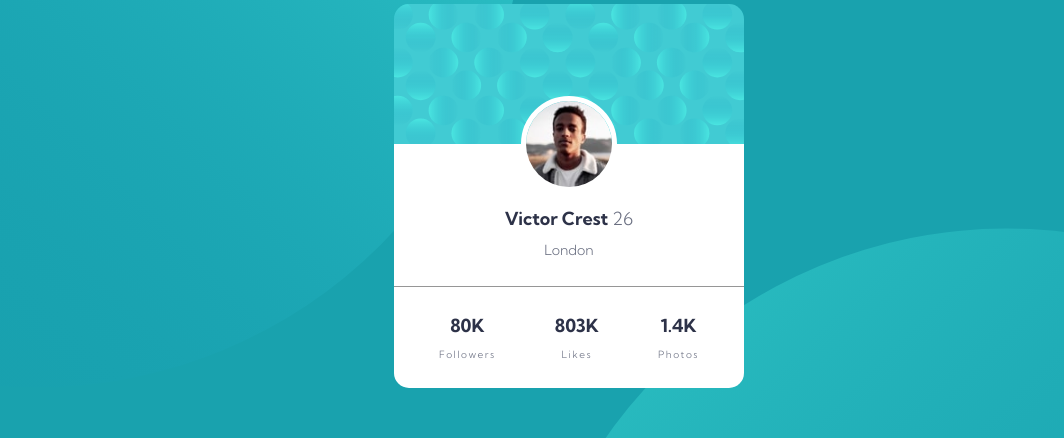
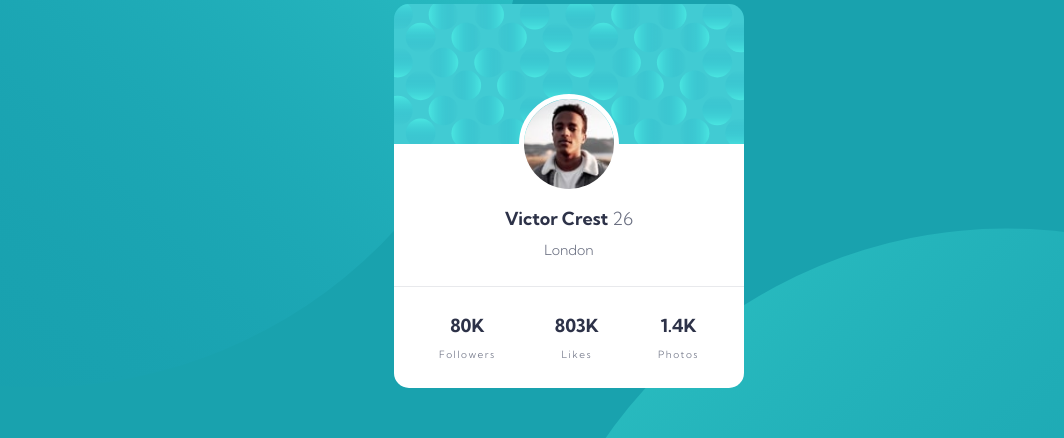
Before and after one commit to graficdoctor/profile-card-component, a plain HTML site: page index.html in a window 1280 px wide. Shown: the part 204-642 px from the top of the page, without its empty margins (71-1135 px from the left). Drawn offline with Linux system fonts and the light colour scheme.

Commit message:
color & image-size

```diff
--- a/css/styles.css
+++ b/css/styles.css
@@ -100,8 +100,8 @@ Layout
 .profile-card-image {
   position: absolute;
   top: 0;
-  width: 96px;
-  height: 96px;
+  width: 100px;
+  height: 100px;
   border-radius: 100%;
   border: 5px solid #fff;
   transform: translateY(-50%);
@@ -114,7 +114,7 @@ Layout
 .profile-card-secondary {
   display: flex;
   justify-content: space-between;
-  border-top: 1px solid var(--clr-neutral-01);
+  border-top: 1px solid #e8e9ec;
   padding: 1.5em 2.5em;
 }
 
```
